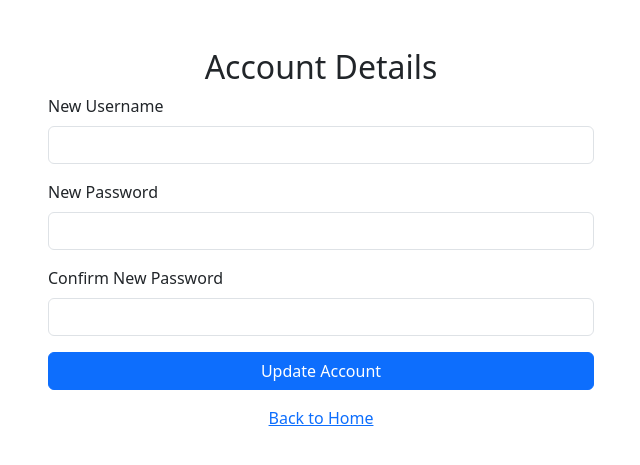
After one commit to Tyreese2070/web-services-api, a Django app: page /account/ in a window 1280 px wide. The commit adds this page. Shown: the top 465 px of the page, without its empty margins (319-959 px from the left). Run offline with Django 5.2, Linux system fonts and the light colour scheme; the visitor is signed in with stand-in values (Sample User, id 1).

Commit message:
Added page to update account details

```diff
--- a/api/urls.py
+++ b/api/urls.py
@@ -1,5 +1,5 @@
 from django.urls import path
-from .views import delete_pantry_item,get_pantry, update_pantry_item, search_ingredients, add_to_pantry, suggest_recipes, login_user, logout_user, register_user, update_pantry_item
+from .views import delete_pantry_item,get_pantry, update_pantry_item, search_ingredients, add_to_pantry, suggest_recipes, login_user, logout_user, register_user, update_account
 urlpatterns = [
     path('ingredients/search/', search_ingredients),
     path('pantry/add/', add_to_pantry),
@@ -9,5 +9,6 @@ urlpatterns = [
     path('logout/', logout_user),
     path('pantry/', get_pantry),
     path('pantry/update/', update_pantry_item),
-    path('pantry/delete/', delete_pantry_item)
+    path('pantry/delete/', delete_pantry_item),
+    path('account/update/', update_account)
 ]
--- a/api/views.py
+++ b/api/views.py
@@ -219,17 +219,22 @@ def delete_pantry_item(request):
  # =================== Webpages ===================
 @login_required(login_url='/login/')
 def home(request):
-    return render(request, '../frontend/templates/home.html')
+    return render(request, '../frontend/templates/home.html', {'user': request.user})
 
 @ensure_csrf_cookie
 def login_page(request):
-    """Serve the login page"""
+    """Login page"""
     return render(request, '../frontend/templates/login.html')
 
 @ensure_csrf_cookie
 def register_page(request):
-    """Serve the register page"""
+    """Register page"""
     return render(request, '../frontend/templates/register.html')
+
+@login_required(login_url='/login/')
+def account_page(request):
+    """Account details page"""
+    return render(request, '../frontend/templates/account.html')
 
 @api_view(['POST'])
 @permission_classes([AllowAny])
@@ -241,11 +246,11 @@ def register_user(request):
     email = request.data.get('email')
 
     if not username or not password or not first_name or not last_name or not email:
-        return Response({{"Error": "All fields are required"}}, status=400)
+        return Response({"Error": "All fields are required"}, status=400)
     if User.objects.filter(username=username).exists():
-        return Response({{"Error": "Username already exists"}}, status=400)
+        return Response({"Error": "Username already exists"}, status=400)
     if User.objects.filter(email=email).exists():
-        return Response({{"Error": "Email already registered"}}, status=400)
+        return Response({"Error": "Email already registered"}, status=400)
 
     user = User.objects.create_user(
         username=username,
@@ -273,3 +278,25 @@ def login_user(request):
 def logout_user(request):
     logout(request)
     return Response(({"Success": "Logged out successfully"}), status=200)
+
+@api_view(['POST'])
+@permission_classes([IsAuthenticated])
+def update_account(request):
+    new_username = request.data.get('new_username')
+    new_password = request.data.get('new_password')
+    confirm_password = request.data.get('confirm_password')
+
+    if new_password and new_password != confirm_password:
+        return Response({"error": "Passwords do not match"}, status=400)
+    if new_password and len(new_password) <= 6:
+        return Response({"error": "Password must be longer than 6 characters"}, status=400)
+
+    user = request.user
+    if new_username and new_username != user.username:
+        if User.objects.filter(username=new_username).exists():
+            return Response({"error": "Username already taken"}, status=400)
+        user.username = new_username
+    if new_password:
+        user.set_password(new_password)
+    user.save()
+    return Response({"success": "Account updated successfully"}, status=200)
--- /dev/null
+++ b/frontend/scripts/account.js
@@ -0,0 +1,47 @@
+function getCookie(name) {
+    let cookieValue = null;
+    if (document.cookie && document.cookie !== '') {
+        const cookies = document.cookie.split(';');
+        for (let i = 0; i < cookies.length; i++) {
+            const cookie = cookies[i].trim();
+            if (cookie.substring(0, name.length + 1) === (name + '=')) {
+                cookieValue = decodeURIComponent(cookie.substring(name.length + 1));
+                break;
+            }
+        }
+    }
+    return cookieValue;
+}
+const csrftoken = getCookie('csrftoken');
+
+document.getElementById('account-form').addEventListener('submit', function(e) {
+    e.preventDefault();
+    const newUsername = document.getElementById('new-username').value;
+    const newPassword = document.getElementById('new-password').value;
+    const confirmPassword = document.getElementById('confirm-password').value;
+
+    fetch('/api/account/update/', {
+        method: 'POST',
+        headers: {
+            'Content-Type': 'application/json',
+            'X-CSRFToken': csrftoken
+        },
+        body: JSON.stringify({
+            new_username: newUsername,
+            new_password: newPassword,
+            confirm_password: confirmPassword
+        })
+    })
+    .then(res => res.json().then(data => ({ status: res.status, body: data })))
+    .then(({ status, body }) => {
+        if (status === 200) {
+            alert(body.success || 'Account updated successfully');
+
+            document.getElementById('new-username').value = '';
+            document.getElementById('new-password').value = '';
+            document.getElementById('confirm-password').value = '';
+        } else {
+            alert(body.error || 'Unable to update account');
+        }
+    });
+});
--- /dev/null
+++ b/frontend/templates/account.html
@@ -0,0 +1,37 @@
+<!DOCTYPE html>
+<html lang="en">
+<head>
+    <meta charset="UTF-8">
+    <meta name="viewport" content="width=device-width, initial-scale=1.0">
+    <title>Account Details</title>
+    <link href="https://cdn.jsdelivr.net/npm/bootstrap@5.3.0/dist/css/bootstrap.min.css" rel="stylesheet">
+</head>
+<body>
+    <div class="container mt-5">
+        <div class="row justify-content-center">
+            <div class="col-md-6">
+                <h2 class="text-center">Account Details</h2>
+                <form id="account-form">
+                    <div class="mb-3">
+                        <label for="new-username" class="form-label">New Username</label>
+                        <input type="text" id="new-username" class="form-control">
+                    </div>
+                    <div class="mb-3">
+                        <label for="new-password" class="form-label">New Password</label>
+                        <input type="password" id="new-password" class="form-control">
+                    </div>
+                    <div class="mb-3">
+                        <label for="confirm-password" class="form-label">Confirm New Password</label>
+                        <input type="password" id="confirm-password" class="form-control">
+                    </div>
+                    <button type="submit" class="btn btn-primary w-100">Update Account</button>
+                </form>
+                <p class="text-center mt-3"><a href="/">Back to Home</a></p>
+            </div>
+        </div>
+    </div>
+
+    <script src="https://cdn.jsdelivr.net/npm/bootstrap@5.3.0/dist/js/bootstrap.bundle.min.js"></script>
+    <script src="/static/scripts/account.js"></script>
+</body>
+</html>
--- a/frontend/templates/home.html
+++ b/frontend/templates/home.html
@@ -40,7 +40,11 @@
     <nav class="navbar navbar-dark bg-dark mb-4">
         <div class="container-fluid">
             <span class="navbar-brand mb-0 h1">Smart Pantry</span>
-            <button class="btn btn-outline-light" onclick="logout()">Logout</button>
+            <div class="d-flex align-items-center">
+                <span class="navbar-text me-3 text-light">Logged in as: {{ user.username }}</span>
+                <button class="btn btn-outline-light me-2" onclick="window.location.href='/account/'">Manage Account</button>
+                <button class="btn btn-outline-light" onclick="logout()">Logout</button>
+            </div>
         </div>
     </nav>
 
--- a/smart_recipe/urls.py
+++ b/smart_recipe/urls.py
@@ -17,7 +17,7 @@ Including another URLconf
 from django.contrib import admin
 from django.urls import include, path
 
-from api.views import home, login_page, register_page
+from api.views import home, login_page, register_page, account_page
 
 urlpatterns = [
     path('admin/', admin.site.urls),
@@ -25,4 +25,5 @@ urlpatterns = [
     path('', home, name='home'),
     path('login/', login_page, name='login_page'),
     path('register/', register_page, name='register_page'),
+    path('account/', account_page, name='account_page'),
 ]
```
